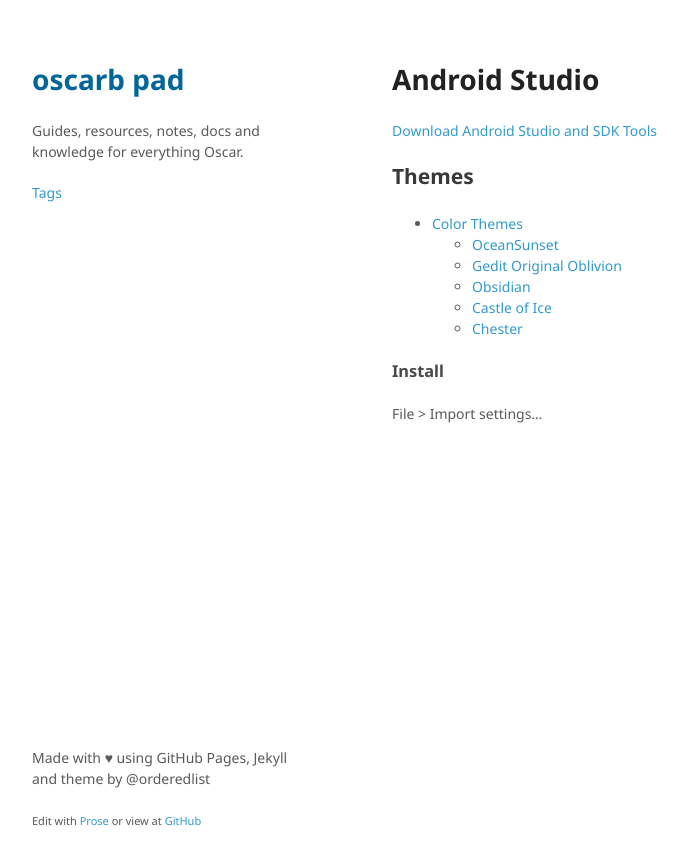
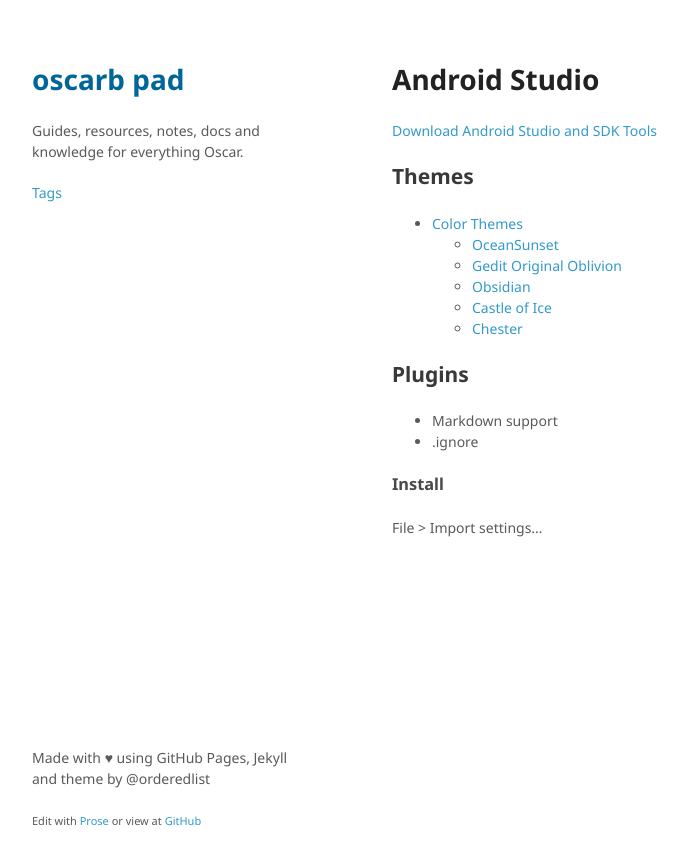
Before and after one commit to oscarb/pad, a Jekyll site: the page built from _docs/android-studio.md, in a window 1280 px wide. Shown: the top 865 px of the page, without its empty margins (128-815 px from the left). Built offline with Jekyll 4.4.1, drawn with Linux system fonts in a browser that asks for light colours.

Commit message:
Updated android-studio.md

```diff
--- a/_docs/android-studio.md
+++ b/_docs/android-studio.md
@@ -18,6 +18,11 @@ published: true
   * [Castle of Ice](http://color-themes.com/?view=theme&id=563a1aa980b4acf11273af45)
   * [Chester](http://color-themes.com/?view=theme&id=563a1aa280b4acf11273af1d)
 
+## Plugins
+
+* Markdown support
+* .ignore
+
 ### Install
 
 File > Import settings...
```
